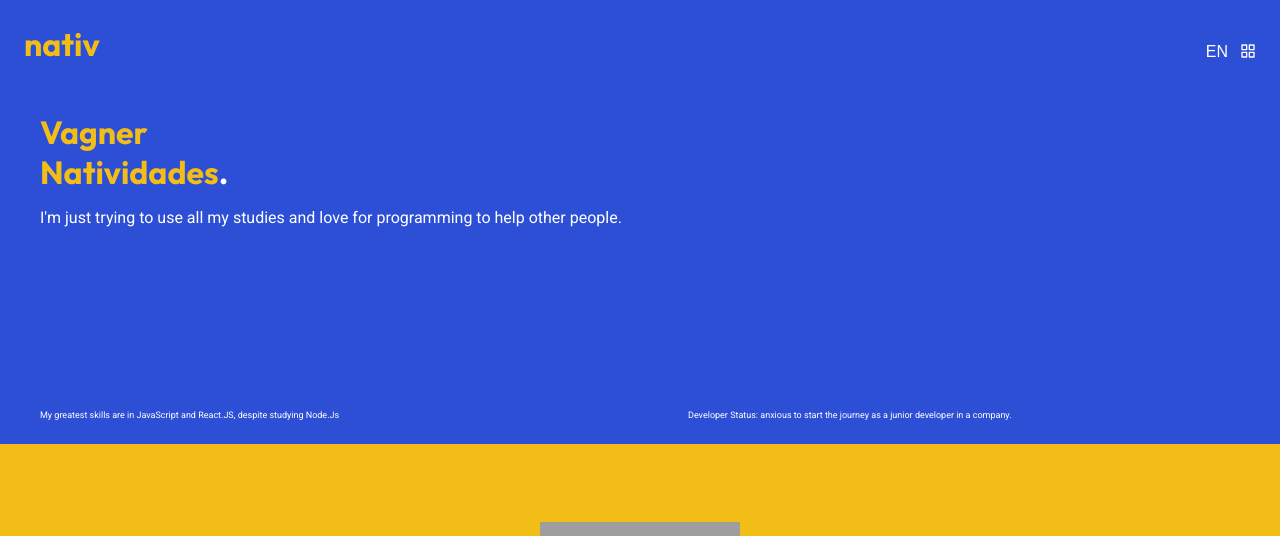
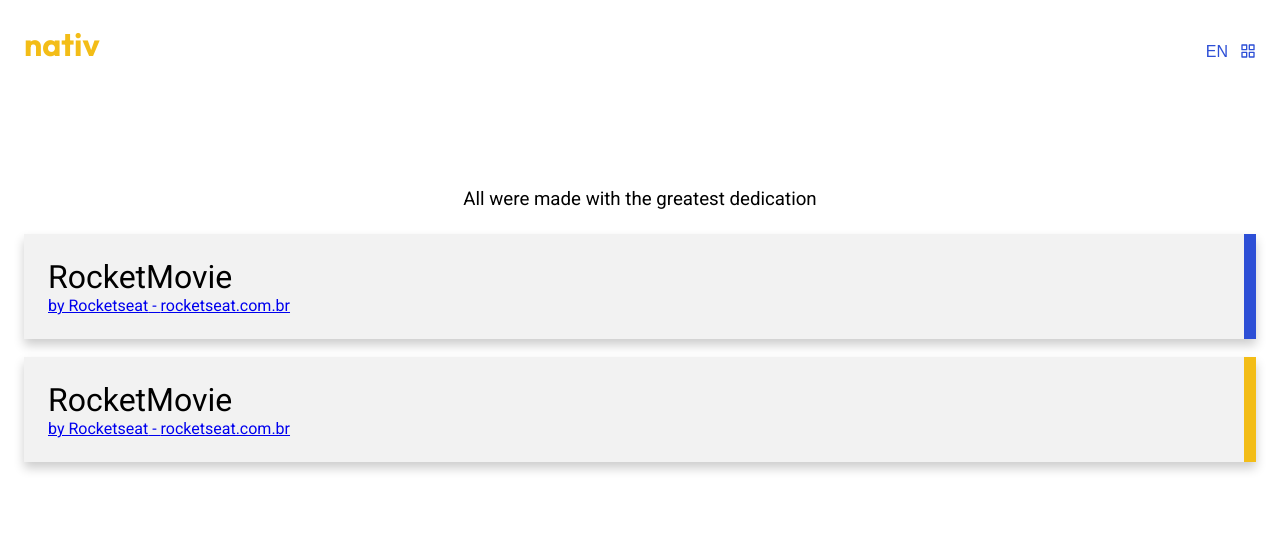
Before and after one commit to VagnerNatvidade/portfolio, a React (Vite) app: page / in a window 1280 px wide. Shown: the top 536 px of the page. Built offline with nearby package versions, Linux system fonts and the light colour scheme; grey boxes are pictures that could not be loaded.

Commit message:
estrutura a página de projeto e da inicio aos estilos dos cards de projetos

```diff
--- /dev/null
+++ b/src/components/ProjectCard/index.jsx
@@ -0,0 +1,12 @@
+import { Container } from "./styles";
+
+export function ProjectCard({ projectName, byWho, url }) {
+  return (
+    <Container>
+      <h1>{projectName}</h1>
+      <a target="_blank" href={"https:" + url}>
+        {byWho} - {url}
+      </a>
+    </Container>
+  );
+}
--- /dev/null
+++ b/src/components/ProjectCard/styles.js
@@ -0,0 +1,12 @@
+import styled from "styled-components";
+
+export const Container = styled.div`
+  padding: 24px;
+  text-align: left;
+  box-shadow: 0 6px 10px rgba(0, 0, 0, 0.2);
+  background: rgba(0, 0, 0, 0.05);
+
+  h1 {
+    font-weight: normal;
+  }
+`;
--- a/src/main.jsx
+++ b/src/main.jsx
@@ -4,13 +4,13 @@ import { ThemeProvider } from "styled-components";
 
 import GlobalStyles from "./styles/global";
 import theme from "./styles/theme";
-import { Home } from "./pages/Home/index";
+import { Work } from "./pages/Work/";
 
 ReactDOM.createRoot(document.getElementById("root")).render(
   <React.StrictMode>
     <ThemeProvider theme={theme}>
       <GlobalStyles />
-      <Home />
+      <Work />
     </ThemeProvider>
   </React.StrictMode>
 );
--- /dev/null
+++ b/src/pages/Work/index.jsx
@@ -0,0 +1,26 @@
+import { Header } from "../../components/Header";
+import { ProjectCard } from "../../components/ProjectCard";
+import { Container } from "./styles";
+
+export function Work() {
+  return (
+    <Container>
+      <Header isBlue />
+      <div className="main">
+        <h3>All were made with the greatest dedication</h3>
+        <div>
+          <ProjectCard
+            projectName={"RocketMovie"}
+            byWho={"by Rocketseat"}
+            url={"rocketseat.com.br"}
+          />
+          <ProjectCard
+            projectName={"RocketMovie"}
+            byWho={"by Rocketseat"}
+            url={"rocketseat.com.br"}
+          />
+        </div>
+      </div>
+    </Container>
+  );
+}
--- /dev/null
+++ b/src/pages/Work/styles.js
@@ -0,0 +1,27 @@
+import styled from "styled-components";
+
+export const Container = styled.div`
+  min-width: 360px;
+  text-align: center;
+
+  .main {
+    padding: 100px 24px 24px;
+
+    div > div:nth-child(odd) {
+      border-right: 12px solid ${({ theme }) => theme.COLORS.BLUE_100};
+    }
+
+    div > div:nth-child(even) {
+      border-right: 12px solid ${({ theme }) => theme.COLORS.YELLOW_100};
+    }
+
+    div + div {
+      margin-top: 18px;
+    }
+  }
+
+  h3 {
+    font-weight: normal;
+    margin-bottom: 24px;
+  }
+`;
```
